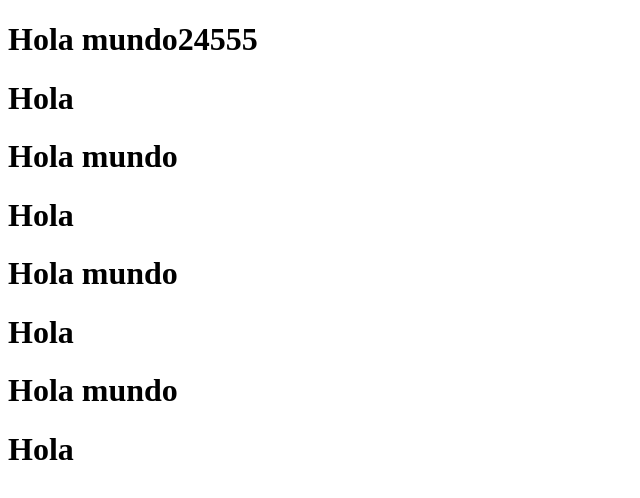
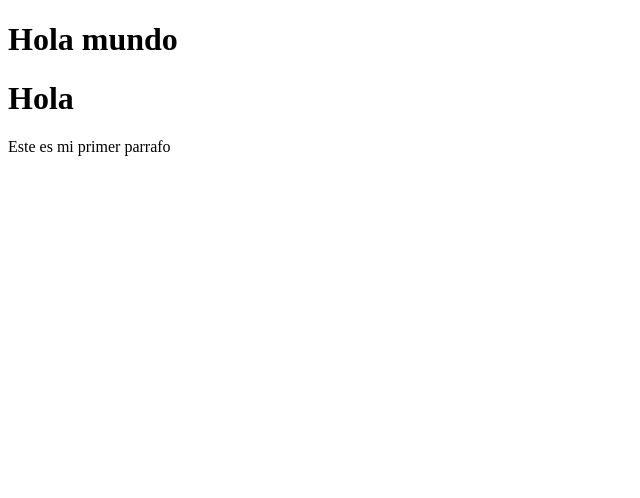
Before and after one commit to laurarp/Ingenieria-web, a plain HTML site: page index.html in a window 1280 px wide. Shown: the whole page, without its empty margins (0-640 px from the left). Drawn offline with Linux system fonts and the light colour scheme.

Commit message:
Borrar lineas

```diff
--- a/index.html
+++ b/index.html
@@ -5,13 +5,8 @@
     <title>Laura</title>
 </head>
 <body>
-    <h1>Hola mundo24555</h1>
-    <h1>Hola</h1>
     <h1>Hola mundo</h1>
     <h1>Hola</h1>
-    <h1>Hola mundo</h1>
-    <h1>Hola</h1>
-    <h1>Hola mundo</h1>
-    <h1>Hola</h1>
+    <p>Este es mi primer parrafo</p>
 </body>
 </html>
```
